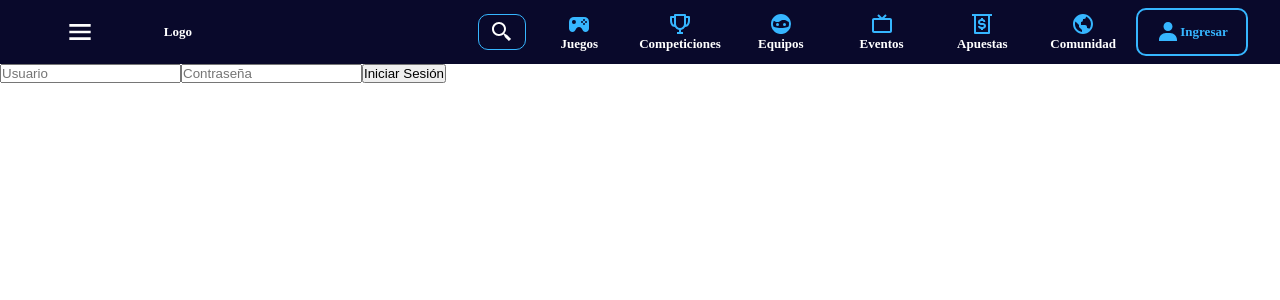
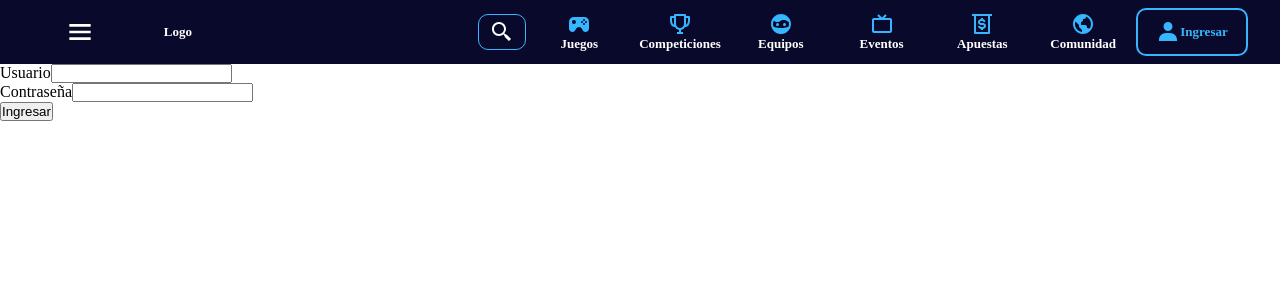
Before and after one commit to Totoneta/frontend-Thelobby, a React (Vite) app in the folder frontend/: page /iniciarsesion in a window 1280 px wide. Shown: the top 300 px of the page. Built offline with nearby package versions, Linux system fonts and the light colour scheme.

Commit message:
Jwt recuperado y almaceado en store con Redux

```diff
--- a/frontend/package.json
+++ b/frontend/package.json
@@ -10,9 +10,12 @@
     "preview": "vite preview"
   },
   "dependencies": {
+    "@reduxjs/toolkit": "^2.3.0",
     "react": "^18.3.1",
     "react-dom": "^18.3.1",
-    "react-router-dom": "^6.27.0"
+    "react-redux": "^9.1.2",
+    "react-router-dom": "^6.27.0",
+    "redux": "^5.0.1"
   },
   "devDependencies": {
     "@eslint/js": "^9.11.1",
--- a/frontend/src/App.tsx
+++ b/frontend/src/App.tsx
@@ -1,14 +1,20 @@
 import { BrowserRouter } from 'react-router-dom'
 import './App.css'
 import Rutas from './router/router'
+import { Provider } from 'react-redux'
+import store from './redux/store'
 
 
 export function App() {
 
   return (
-    <BrowserRouter >
-      <Rutas />
-    </BrowserRouter>
+    <Provider store={store}>
+
+      <BrowserRouter >
+        <Rutas />
+      </BrowserRouter>
+
+    </Provider>
   )
 }
 
--- a/frontend/src/page/iniciarsesion/iniciarsesionpage.tsx
+++ b/frontend/src/page/iniciarsesion/iniciarsesionpage.tsx
@@ -1,67 +1,65 @@
-import { useState } from "react";
-import { useNavigate } from "react-router-dom";
+import React, { useState } from 'react';
+import { useDispatch } from 'react-redux';
+import { InicioExitoso, InicioFallido } from '../../redux/actions';
+import { AppDispatch } from '../../redux/store';
+import { redirect, useNavigate } from 'react-router-dom';
 
-interface FormularioIniciarSesion {
-    username: string
-    password: string
-}
-
-export default function IniciarSesion() {
+export const IniciarSesionPage: React.FC = () => {
+    const [username, setUsername] = useState('');
+    const [password, setPassword] = useState('');
+    const dispatch = useDispatch<AppDispatch>();
     const navigate = useNavigate();
 
-    const [formData, setFormData] = useState<FormularioIniciarSesion>({
-        username: "",
-        password: "",
-    });
+    const handleLogin = async (e: React.FormEvent) => {
+        e.preventDefault();
 
-    const handleChange = (e: React.ChangeEvent<HTMLInputElement>) => {
-        const { name, value } = e.target;
-        if (name in formData) {
-            setFormData((prev) => ({ ...prev, [name]: value }));
-        }
-    };
+        const data = { username, password };
 
-    const handleSubmit = async (e: React.FormEvent<HTMLFormElement>) => {
-        e.preventDefault();
         try {
-            const response = await fetch("http://127.0.0.1:8000/sesion/iniciarsesion/", {
-                method: "POST",
+            const response = await fetch('http://localhost:8000/sesion/iniciarsesion/', {
+                method: 'POST',
                 headers: {
-                    "Content-Type": "application/json",
+                    'Content-Type': 'application/json',
                 },
-                body: JSON.stringify(formData),
+                body: JSON.stringify(data),
             });
-            const data = await response.json();
+
+            const result = await response.json();
+
             if (response.ok) {
-                localStorage.setItem("authToken", data.token);
-                navigate("/");
+                dispatch(InicioExitoso(result.access));
+                localStorage.setItem('token', result.access);
+                navigate('/');
             } else {
-                alert(data.error);
+                dispatch(InicioFallido(result.error));
             }
         } catch (error) {
-            console.error("Error al iniciar sesión:", error);
+            console.error(error);
+            dispatch(InicioFallido('Hubo un error en el servidor'));
         }
     };
 
     return (
-        <form onSubmit={handleSubmit}>
-            <input
-                type="text"
-                name="username"
-                placeholder="Usuario"
-                value={formData.username}
-                onChange={handleChange}
-                required
-            />
-            <input
-                type="password"
-                name="password"
-                placeholder="Contraseña"
-                value={formData.password}
-                onChange={handleChange}
-                required
-            />
-            <button type="submit">Iniciar Sesión</button>
+        <form onSubmit={handleLogin}>
+            <div>
+                <label>Usuario</label>
+                <input
+                    type="text"
+                    value={username}
+                    onChange={(e) => setUsername(e.target.value)}
+                    required
+                />
+            </div>
+            <div>
+                <label>Contraseña</label>
+                <input
+                    type="password"
+                    value={password}
+                    onChange={(e) => setPassword(e.target.value)}
+                    required
+                />
+            </div>
+            <button type="submit">Ingresar</button>
         </form>
     );
 };
--- a/frontend/src/page/perfil page/perfilpage.tsx
+++ b/frontend/src/page/perfil page/perfilpage.tsx
@@ -1,4 +1,4 @@
-import CallUserData from "../../api call/userdata";
+import CallUserData from "../../api_call/userdata";
 
 export default function PerfilPage() {
     return(
--- /dev/null
+++ b/frontend/src/redux/actions.ts
@@ -0,0 +1,18 @@
+// Definimos las acciones
+export const INICIO_EXITOSO = "LOGIN_SUCCESS";
+export const INICIO_FALLIDO = "LOGIN_FAILURE";
+export const CERRAR_SESION = "LOGOUT";
+
+export const InicioExitoso = (token: string) => ({
+  type: INICIO_EXITOSO,
+  payload: token,
+});
+
+export const InicioFallido = (error: string) => ({
+  type: INICIO_FALLIDO,
+  payload: error,
+});
+
+export const CerrarSesion = () => ({
+  type: CERRAR_SESION,
+});
--- /dev/null
+++ b/frontend/src/redux/reducers.ts
@@ -0,0 +1,41 @@
+import { INICIO_EXITOSO, INICIO_FALLIDO, CERRAR_SESION } from './actions';
+
+interface AuthState {
+    token: string | null;
+    autenticado: boolean;
+    error: string | null;
+}
+
+const initialState: AuthState = {
+    token: null,
+    autenticado: false,
+    error: null,
+};
+
+export const AuthReducer = (state = initialState, action: any): AuthState => {
+    switch (action.type) {
+        case INICIO_EXITOSO:
+            return {
+                ...state,
+                token: action.payload,
+                autenticado: true,
+                error: null,
+            };
+        case INICIO_FALLIDO:
+            return {
+                ...state,
+                token: null,
+                autenticado: false,
+                error: action.payload,
+            };
+        case CERRAR_SESION:
+            return {
+                ...state,
+                token: null,
+                autenticado: false,
+                error: null,
+            };
+        default:
+            return state;
+    }
+};
--- /dev/null
+++ b/frontend/src/redux/store.ts
@@ -0,0 +1,12 @@
+// redux/store.ts
+import { configureStore } from "@reduxjs/toolkit";
+import { AuthReducer } from "./reducers";
+
+const store = configureStore({
+  reducer: AuthReducer,
+});
+
+export type RootState = ReturnType<typeof store.getState>;
+export type AppDispatch = typeof store.dispatch;
+
+export default store;
--- a/frontend/src/router/router.tsx
+++ b/frontend/src/router/router.tsx
@@ -5,7 +5,7 @@ import NavBar from "../components/Navbar/navbar";
 /* Páginas */
 import InicioPage from "../page/inicio page/iniciopage";
 import PerfilPage from "../page/perfil page/perfilpage";
-import IniciarSesionPage from "../page/iniciarsesion/iniciarsesionpage";
+import { IniciarSesionPage } from "../page/iniciarsesion/iniciarsesionpage";
 import RegistrarsePage from "../page/registrarse/registrarsepage";
 
 export default function Rutas() {
@@ -23,7 +23,7 @@ export default function Rutas() {
             <NavBar />
             <Routes>
                 {/* Rutas Página */}
-                <Route path="/" element={<InicioPage />} />
+                <Route path="/" element={<InicioPage />}  />
                 <Route path="/juegos" element={<InicioPage />} />
                 <Route path="/competiciones" element={<InicioPage />} />
                 <Route path="/equipos" element={<InicioPage />} />
```
Also changed, not shown: frontend/src/api_call/userdata.tsx (renamed from frontend/src/api call/userdata.tsx), 2 other files (tests, documents, lock files or other folders).
